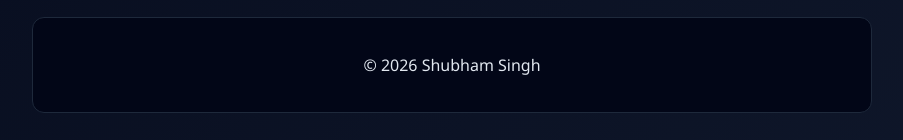
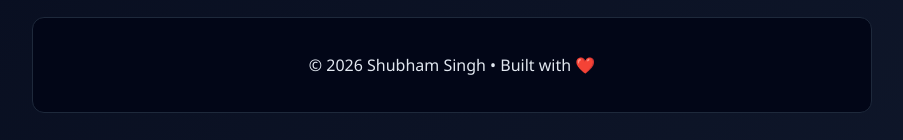
Before and after one commit to AndroidDeveloperShubham/shubham-singh.github.io, a plain HTML site: page index.html in a window 1280 px wide. Shown: the part 1293-1433 px from the top of the page, without its empty margins (188-1091 px from the left). Drawn offline with Linux system fonts and the light colour scheme.

Commit message:
Update index.html

```diff
--- a/index.html
+++ b/index.html
@@ -179,7 +179,7 @@ h2 {
 
 <!-- Footer -->
 <div class="card" style="text-align:center">
-  <p>© 2026 Shubham Singh </p>
+  <p>© 2026 Shubham Singh • Built with ❤️</p>
 </div>
 
 </div>
```
